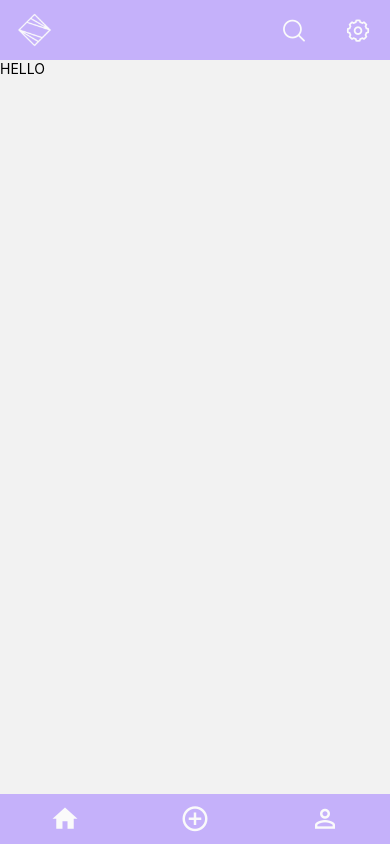
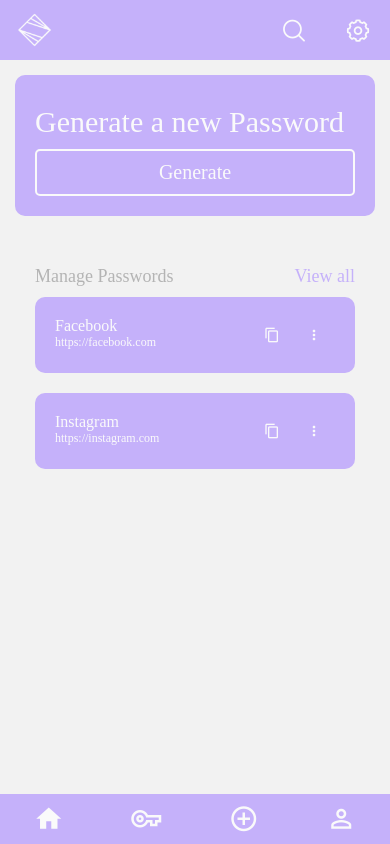
Before and after one commit to Immernachtreich/FINALE, a React Native app: screen /HomeScreen in a window 390 px wide. Before the commit this address had no page. Built offline with nearby package versions, Linux system fonts and the light colour scheme.

Commit message:
created template homepage

```diff
--- /dev/null
+++ b/components/UI/card.tsx
@@ -0,0 +1,18 @@
+import React, { PropsWithChildren, JSX } from 'react';
+import { StyleSheet, View, ViewStyle } from 'react-native';
+
+interface Props extends PropsWithChildren {
+    cardStyle?: ViewStyle;
+}
+
+export function Card(props: Props): JSX.Element {
+    return <View style={[styles.card, props.cardStyle]}>{props.children}</View>;
+}
+
+const styles = StyleSheet.create({
+    card: {
+        margin: 15,
+        borderRadius: 10,
+        padding: 20,
+    },
+});
--- a/components/UI/icon_button.tsx
+++ b/components/UI/icon_button.tsx
@@ -44,7 +44,8 @@ function IconButton(props: Props): React.JSX.Element {
                     styles.button,
                     props.additionalButtonStyle,
                     props.isActive && styles.isActiveButton,
-                ]}>
+                ]}
+                onPress={props.onPress}>
                 <Icon
                     name={
                         isActive ? props.activeIcon ?? props.icon : props.icon
--- a/components/UI/navigation_bottom.tsx
+++ b/components/UI/navigation_bottom.tsx
@@ -1,7 +1,11 @@
 import React from 'react';
 import { StyleSheet, View } from 'react-native';
 import IconButton from './icon_button';
-import { COLORS, RootStackParamsList } from '../../models/util';
+import {
+    COLORS,
+    HomeStackParamsList,
+    RootStackParamsList,
+} from '../../models/util';
 import { NativeStackNavigationProp } from '@react-navigation/native-stack';
 
 type Props = {
@@ -13,6 +17,10 @@ type Props = {
 };
 
 function NavigationBottom({ navigation }: Props): React.JSX.Element {
+    const navigateToHomeScreenPage = (screen: keyof HomeStackParamsList) => {
+        navigation.navigate('HomeScreen', { screen: screen });
+    };
+
     return (
         <View style={styles.container}>
             <IconButton
@@ -21,6 +29,15 @@ function NavigationBottom({ navigation }: Props): React.JSX.Element {
                 isActive={true}
                 additionalIconStyle={styles.iconText}
                 iconType="MATERIAL"
+                onPress={() => navigateToHomeScreenPage('home')}
+            />
+            <IconButton
+                icon="key-outline"
+                activeIcon="key"
+                isActive={false}
+                additionalIconStyle={styles.iconText}
+                iconType="MATERIAL"
+                onPress={() => navigateToHomeScreenPage('profile')}
             />
             <IconButton
                 icon="plus-circle-outline"
@@ -28,6 +45,7 @@ function NavigationBottom({ navigation }: Props): React.JSX.Element {
                 isActive={false}
                 additionalIconStyle={styles.iconText}
                 iconType="MATERIAL"
+                onPress={() => navigateToHomeScreenPage('create')}
             />
             <IconButton
                 icon="account-outline"
@@ -35,6 +53,7 @@ function NavigationBottom({ navigation }: Props): React.JSX.Element {
                 isActive={false}
                 additionalIconStyle={styles.iconText}
                 iconType="MATERIAL"
+                onPress={() => navigateToHomeScreenPage('profile')}
             />
         </View>
     );
--- a/components/home.tsx
+++ b/components/home.tsx
@@ -1,16 +1,148 @@
 import React from 'react';
 import { NativeStackScreenProps } from '@react-navigation/native-stack';
-import { HomeStackParamsList } from '../models/util';
-import { Text } from 'react-native';
+import { COLORS, HomeStackParamsList } from '../models/util';
+import { StyleSheet, Text, View } from 'react-native';
+import PrimaryButton from './UI/button';
+import { Card } from './UI/card';
+import AnchorLink from './UI/link';
+import IconButton from './UI/icon_button';
+import { ScrollView } from 'react-native-gesture-handler';
 
 type Props = NativeStackScreenProps<HomeStackParamsList, 'home'>;
 
 function Home(props: Props): React.JSX.Element {
+    const passwords = [
+        {
+            id: 1,
+            name: 'Facebook',
+            site: 'https://facebook.com',
+        },
+        {
+            id: 2,
+            name: 'Instagram',
+            site: 'https://instagram.com',
+        },
+        {
+            id: 3,
+            name: 'Facebook',
+            site: 'https://facebook.com',
+        },
+        {
+            id: 4,
+            name: 'Instagram',
+            site: 'https://instagram.com',
+        },
+    ];
+
+    const renderPasswords = () => {
+        return passwords.map(pass => (
+            <Card
+                key={pass.id}
+                cardStyle={{
+                    backgroundColor: COLORS.PRIMARY,
+                    margin: 0,
+                    marginVertical: 10,
+                    display: 'flex',
+                    flexDirection: 'row',
+                    justifyContent: 'space-between',
+                }}>
+                <View
+                    style={{
+                        flex: 0.7,
+                    }}>
+                    <Text
+                        style={{
+                            color: COLORS.WHITE,
+                            fontFamily: 'Kanit-Regular',
+                            fontSize: 16,
+                        }}>
+                        {pass.name}
+                    </Text>
+                    <Text
+                        style={{
+                            color: COLORS.WHITE,
+                            fontFamily: 'Kanit-Regular',
+                            fontSize: 12,
+                        }}
+                        numberOfLines={1}>
+                        {pass.site}
+                    </Text>
+                </View>
+
+                <View
+                    style={{
+                        width: '100%',
+                        display: 'flex',
+                        flexDirection: 'row',
+                        flex: 0.3,
+                    }}>
+                    <IconButton
+                        icon="content-copy"
+                        iconType="MATERIAL"
+                        isActive={false}
+                        additionalIconStyle={{ fontSize: 16 }}
+                    />
+                    <IconButton
+                        icon="dots-vertical"
+                        iconType="MATERIAL"
+                        isActive={false}
+                        additionalIconStyle={{ fontSize: 16 }}
+                    />
+                </View>
+            </Card>
+        ));
+    };
+
     return (
-        <>
-            <Text>HELLO</Text>
-        </>
+        // Container
+        <View style={styles.container}>
+            {/* Card */}
+            <Card cardStyle={{ backgroundColor: COLORS.PRIMARY }}>
+                <Text style={styles.cardText}>Generate a new Password</Text>
+                <PrimaryButton buttonStyle="OUTLINED" buttonText="Generate" />
+            </Card>
+
+            <Card>
+                <View style={styles.flexContainer}>
+                    <Text style={styles.subTitleText}>Manage Passwords</Text>
+                    <AnchorLink
+                        isActive={false}
+                        text="View all"
+                        textStyles={{ fontSize: 18 }}
+                    />
+                </View>
+
+                <ScrollView
+                    style={{
+                        height: 200,
+                    }}>
+                    {renderPasswords()}
+                </ScrollView>
+            </Card>
+        </View>
     );
 }
 
+const styles = StyleSheet.create({
+    container: {
+        height: '100%',
+    },
+    cardText: {
+        fontFamily: 'Kanit-Regular',
+        color: COLORS.WHITE,
+        fontSize: 30,
+        marginVertical: 10,
+    },
+    flexContainer: {
+        display: 'flex',
+        flexDirection: 'row',
+        justifyContent: 'space-between',
+    },
+    subTitleText: {
+        fontFamily: 'Kanit-Regular',
+        color: COLORS.GREY,
+        fontSize: 18,
+    },
+});
+
 export default Home;
--- a/models/util.ts
+++ b/models/util.ts
@@ -17,6 +17,9 @@ export type RootStackParamsList = {
  */
 export type HomeStackParamsList = {
     home: undefined;
+    create: undefined;
+    profile: undefined;
+    vault: undefined;
 };
 
 export const COLORS = {
```
